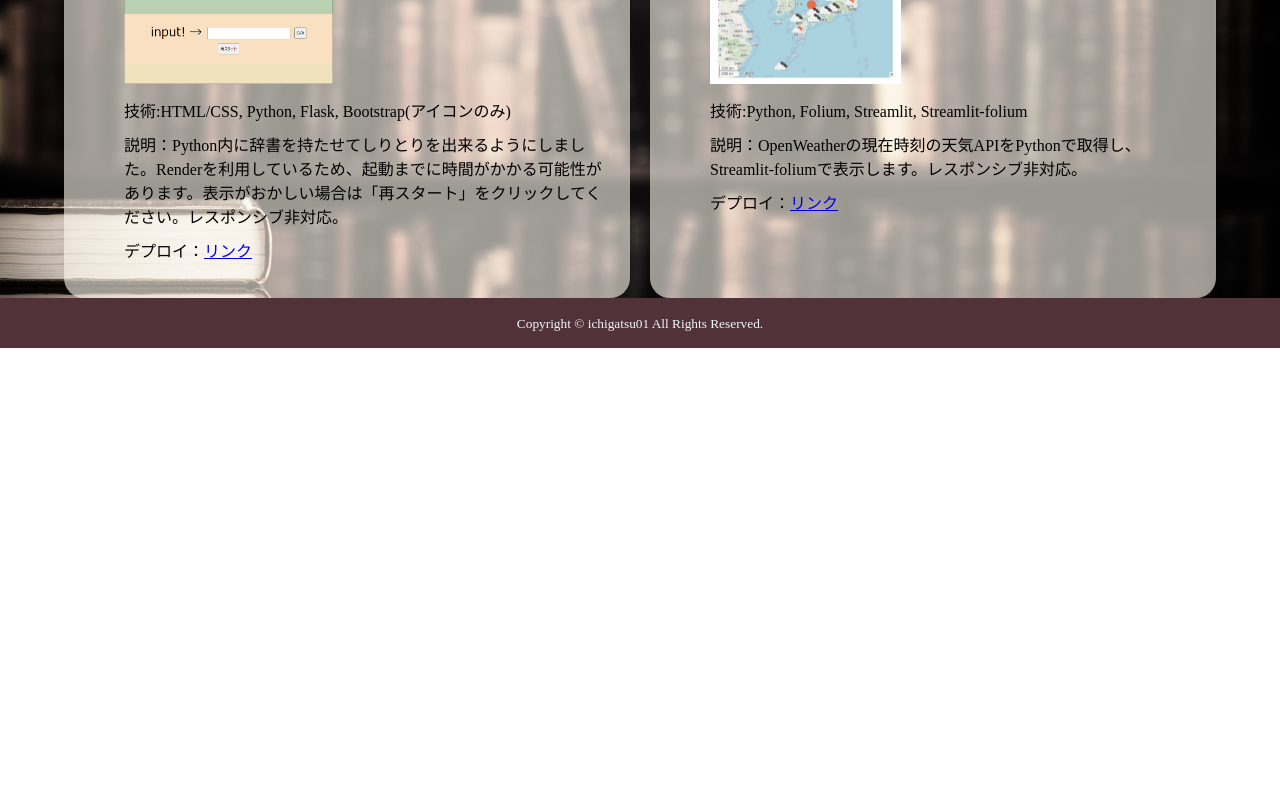
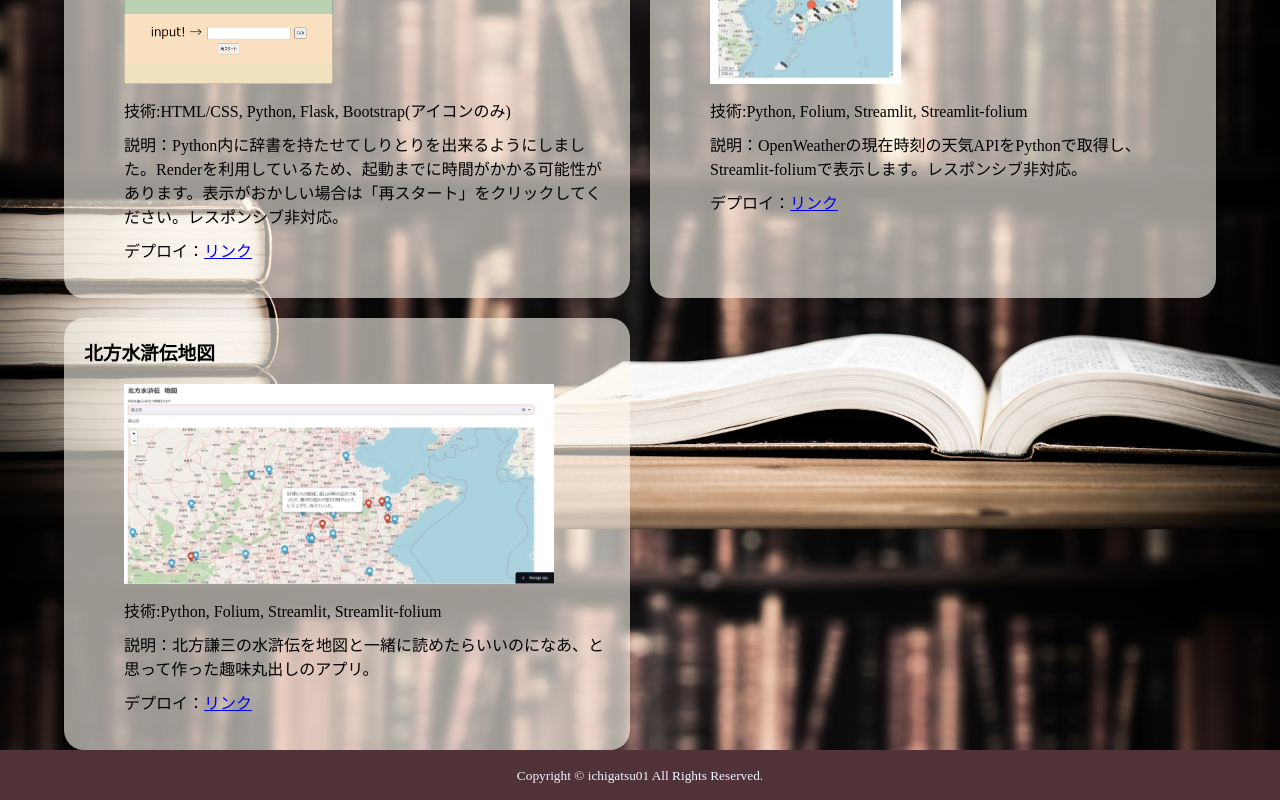
Before and after one commit to ichigatsu01/MyPortfolio, a React (Vite) app: page / in a window 1280 px wide. Shown: the part 1180-1980 px from the top of the page. Before the commit the page ends 1528 px from the top, so only its background shows below. Built offline with nearby package versions, Linux system fonts and the light colour scheme.

Commit message:
水滸伝地図アプリ追加

```diff
--- a/src/components/Contents/Portfolio.tsx
+++ b/src/components/Contents/Portfolio.tsx
@@ -34,12 +34,19 @@ const Portfolio = () => {
       tech: "HTML/CSS, Python, Flask, Bootstrap(アイコンのみ)",
       explain: "Python内に辞書を持たせてしりとりを出来るようにしました。Renderを利用しているため、起動までに時間がかかる可能性があります。表示がおかしい場合は「再スタート」をクリックしてください。レスポンシブ非対応。"
     },
-        {
+    {
       img: "img_product/03.jpg",
-      link: "https://weatherapi-fceebvwkapd7uzgpytk2gy.streamlit.app//",
+      link: "https://weatherapi-fceebvwkapd7uzgpytk2gy.streamlit.app/",
       title: "現在時刻の全国天気アプリ",
       tech: "Python, Folium, Streamlit, Streamlit-folium",
       explain: "OpenWeatherの現在時刻の天気APIをPythonで取得し、Streamlit-foliumで表示します。レスポンシブ非対応。"
+    },
+    {
+      img: "img_product/04.jpg",
+      link: "https://kitakatasuikomap-ajrp3msyidm2tkvnalqljy.streamlit.app/",
+      title: "北方水滸伝地図",
+      tech: "Python, Folium, Streamlit, Streamlit-folium",
+      explain: "北方謙三の水滸伝を地図と一緒に読めたらいいのになあ、と思って作った趣味丸出しのアプリ。"
     },
   ];
   return (
```
Also changed, not shown: public/img_product/04.jpg (added).
